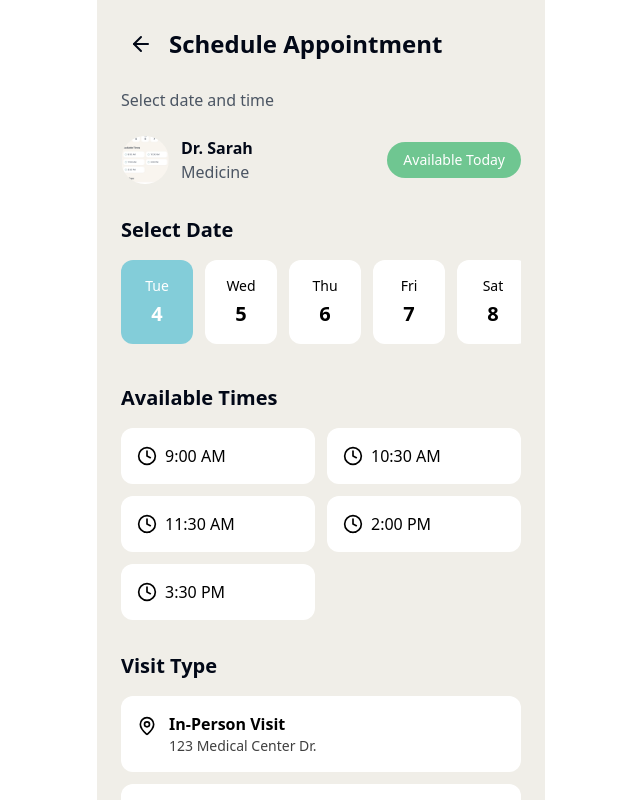
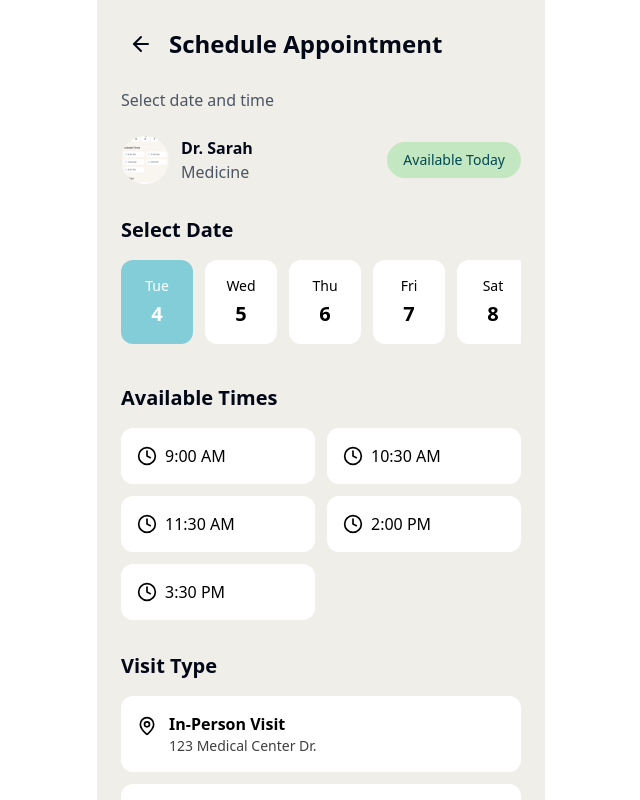
Before and after one commit to pshelke-tebra/pp-appointment, a React (Vite) app: page / in a window 1280 px wide. Shown: the top 800 px of the page, without its empty margins (319-959 px from the left). Built offline with nearby package versions, Linux system fonts and the light colour scheme.

Commit message:
Update available today style
Updates the background and text color of the "Available Today" badge.

```diff
--- a/src/pages/Index.tsx
+++ b/src/pages/Index.tsx
@@ -49,7 +49,7 @@ const Index = () => {
             <p className="text-gray-600">Medicine</p>
           </div>
         </div>
-        <span className="bg-[#6FC691] text-white px-4 py-2 rounded-full text-sm">
+        <span className="bg-[#C3E7C0] text-[#004852] px-4 py-2 rounded-full text-sm">
           Available Today
         </span>
       </div>
```
